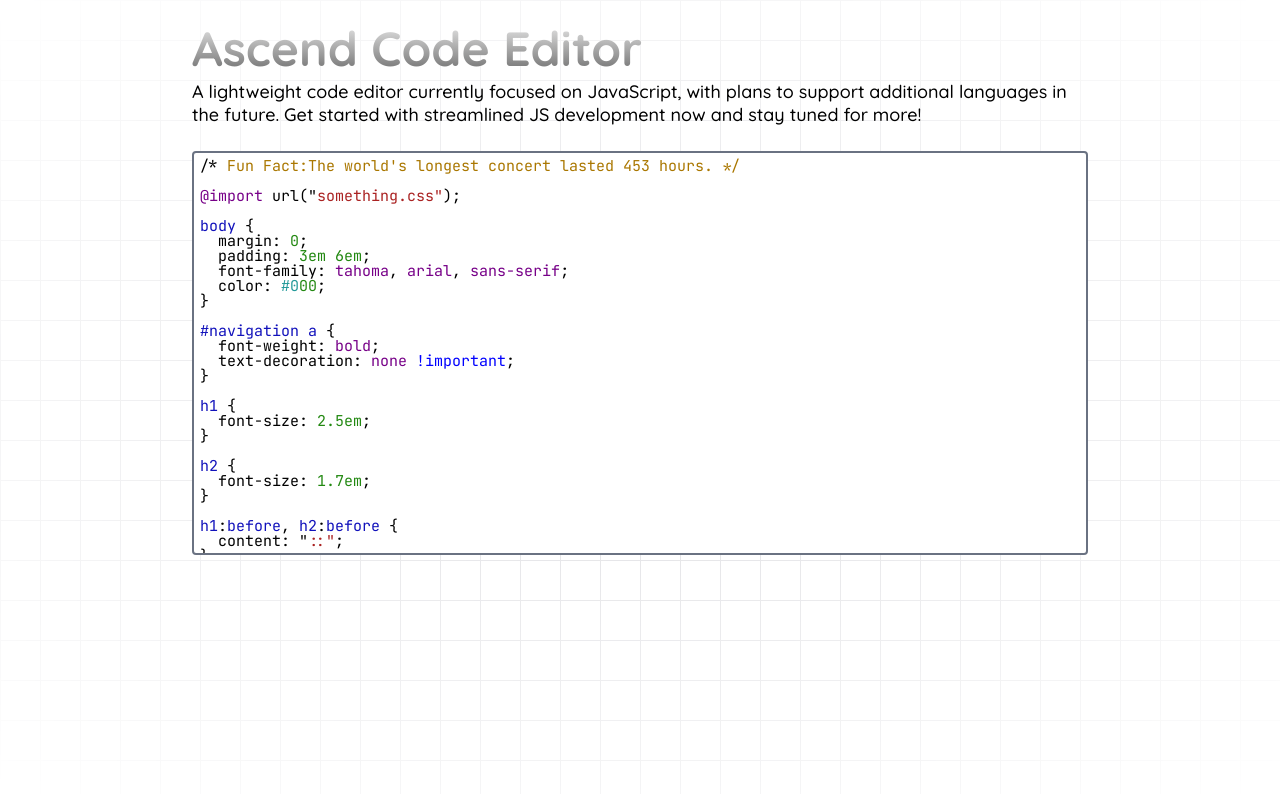
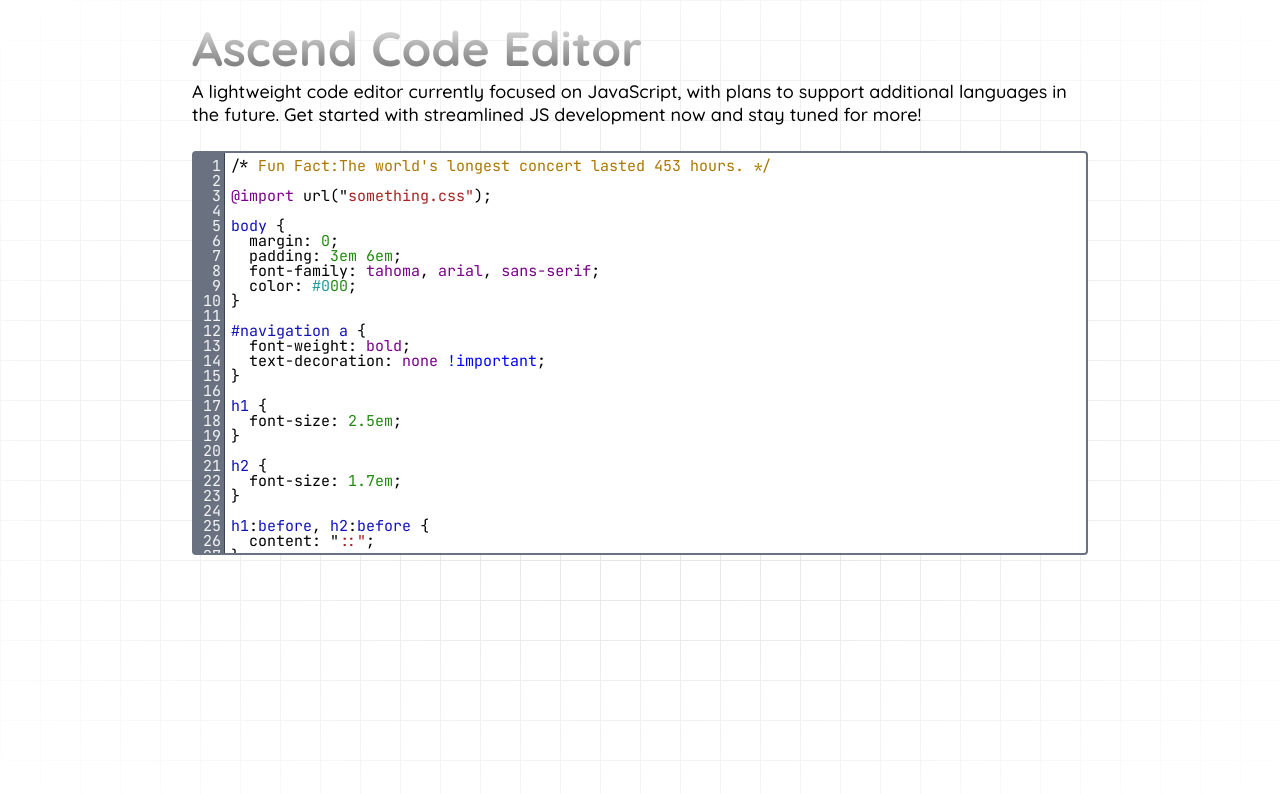
Before and after one commit to harpreetsinghsandhu021/ascend-editor, a website built with Vite: page src/mode/css/index.html in a window 1280 px wide. Built offline with nearby package versions, Linux system fonts and the light colour scheme.

Commit message:
Implements line numbers and improves editor layout structure

```diff
--- a/src/main.ts
+++ b/src/main.ts
@@ -36,6 +36,9 @@ export class AscendEditor {
   showingTo: number = 0;
   measure: HTMLSpanElement;
   lineNumbers?: HTMLDivElement;
+  lineDiv: HTMLElement;
+  gutter: HTMLElement;
+  mover: HTMLElement;
   selectionChanged: any;
   lines: Array<Line>;
   selection: { from: Position; to: Position; inverted?: boolean };
@@ -103,28 +106,40 @@ export class AscendEditor {
     this.options = options;
 
     const div = (this.div = document.createElement("div"));
+    div.className = "ascend-editor";
+
+    div.innerHTML =
+      '<textarea style="position: absolute; width: 10000px; left: -100000px; top: -100000px;"></textarea>' +
+      '<div class="ascend-editor-code">' +
+      '<div style="position: relative"><div><div class="ascend-editor-gutter"></div>' +
+      '<div style="position: relative"><div style="position: absolute; visibility: hidden"><span>-</span></div>' +
+      '<span class="ascend-editor-cursor">&nbsp;</span><div class="ascend-editor-lines"></div></div></div></div>';
+
     if (place.appendChild) {
       place.appendChild(div);
     } else {
       place(div);
     }
-    div.className = "ascend-editor";
-
-    div.innerHTML =
-      '<textarea style="position: absolute; width: 10000px; left: -100000px; top: -100000px;"></textarea>\
-<div class="ascend-editor-code"><div style="position: absolute; visibility: hidden"><span>-</span></div>\
-<div style="position: relative"><span class="ascend-editor-cursor"> </span><div style="position: absolute; left: 0;"></div></div></div>';
-    const textarea = (this.input = div.querySelector(
-      "textarea"
-    ) as HTMLTextAreaElement);
+
+    const textarea = (this.input = div.firstChild as HTMLTextAreaElement);
     const code = (this.code = div.lastChild as HTMLDivElement);
-    this.measure = code.firstChild as HTMLSpanElement;
-    const space = (this.space = code.lastChild);
-    this.cursor = space?.firstChild as HTMLSpanElement;
-    this.visible = this.cursor.nextSibling;
+    const space = (this.space = code.firstChild);
+    const mover = (this.mover = space?.firstChild as HTMLElement);
+    const gutter = (this.gutter = mover?.firstChild as HTMLElement);
+    const measure = (this.measure = mover?.lastChild
+      ?.firstChild as HTMLElement);
+    const cursor = (this.cursor = measure?.nextSibling as HTMLElement);
+    const lineDiv = (this.lineDiv = cursor?.nextSibling as HTMLElement);
+
+    console.log(code);
+    console.log(space);
 
     if (options.tabIndex != null) {
       this.input.tabIndex = options.tabIndex;
+    }
+
+    if (!options.lineNumbers) {
+      (gutter as HTMLElement).style.display = "none";
     }
 
     // if (options.lineNumbers) {
@@ -482,8 +497,8 @@ export class AscendEditor {
     }
 
     // Update display state
-    this.showingFrom = updateLine(this.showingFrom);
-    this.showingTo = updateLine(this.showingTo);
+    // this.showingFrom = updateLine(this.showingFrom);
+    // this.showingTo = updateLine(this.showingTo);
 
     // Update selection state
     this.setSelection(
@@ -504,7 +519,11 @@ export class AscendEditor {
    *
    * @param on - A boolean value indicating the desired state of line numbers.
    */
-  setLineNumbers(on: boolean) {}
+  setLineNumbers(on: boolean) {
+    this.options.lineNumbers = on;
+    this.gutter.style.display = on ? "" : "none";
+    if (on) this.updateGutter();
+  }
 
   /**
    * Helper function for implementing undo/redo in the editor. Handles the process of
@@ -1050,7 +1069,7 @@ export class AscendEditor {
     // Calculate display update range with padding
     let from = Math.min(this.showingFrom, Math.max(visibleFrom - 3, 0));
     let to = Math.floor(
-      Math.max(this.showingTo, Math.min(visibleTo + 3, this.lines.length))
+      Math.max(this.lines.length, Math.max(this.showingTo, visibleTo + 3))
     );
 
     // Track display updates and position
@@ -1062,6 +1081,9 @@ export class AscendEditor {
     // Handle initial gap if exists
     if (at > 0) {
       updates.push({ from: pos, to: pos, size: at, at: 0 });
+    } else if (at < 0) {
+      at = 0;
+      pos -= at;
     }
 
     // Process intact regions to build the list of required display updates.
@@ -1187,14 +1209,17 @@ export class AscendEditor {
     }
 
     // Update the visible content with generated HTML
-    (this.visible as HTMLElement).innerHTML = html.join("");
+    this.lineDiv.innerHTML = html.join("");
 
     // Update internal display state tracking
     this.showingFrom = from;
     this.showingTo = to;
 
     // Position the visible content relative to editor viewport
-    (this.visible as HTMLElement).style.top = from * this.lineHeight() + "px";
+    this.mover.style.top = from * this.lineHeight() + "px";
+    this.gutter.style.top = from * this.lineHeight() + "px";
+
+    this.updateGutter();
   }
 
   /**
@@ -1230,23 +1255,23 @@ export class AscendEditor {
 
       if (extra) {
         // Get reference node for insertion/deletion
-        let nodeAfter = this.visible?.childNodes[rec.at + off + rec.size];
+        let nodeAfter = this.lineDiv.childNodes[rec.at + off + rec.size];
 
         // Remove nodes if region shrank
         for (let j = Math.max(0, -extra); j > 0; j--) {
-          this.visible?.removeChild(
-            nodeAfter ? nodeAfter.previousSibling! : this.visible.lastChild!
+          this.lineDiv.removeChild(
+            nodeAfter ? nodeAfter.previousSibling! : this.lineDiv.lastChild!
           );
         }
 
         // Add nodes if region grew
         for (let j = Math.max(0, extra); j > 0; j--) {
-          this.visible?.insertBefore(document.createElement("div"), nodeAfter!);
+          this.lineDiv.insertBefore(document.createElement("div"), nodeAfter!);
         }
       }
 
       // Get starting node for content updates
-      let node = this.visible?.childNodes[rec.at + off];
+      let node = this.lineDiv.childNodes[rec.at + off];
       // Track if we're within selection
       let inSel = sfrom < rec.from && sto >= rec.from;
 
@@ -1288,7 +1313,34 @@ export class AscendEditor {
     this.showingFrom = from;
     this.showingTo = to;
 
-    (this.visible as HTMLElement).style.top = from * this.lineHeight() + "px";
+    this.lineDiv.style.top = from * this.lineHeight() + "px";
+    this.gutter.style.top = from * this.lineHeight() + "px";
+    if (off) {
+      this.updateGutter();
+    }
+  }
+
+  updateGutter() {
+    if (this.gutter.style.display == "none") return;
+
+    // this.gutter.style.height =
+    //   Math.max(
+    //     this.lineDiv.offsetHeight,
+    //     this.code.clientHeight - 2 * (this.space as HTMLElement).offsetTop
+    //   ) + "px";
+
+    let html = [];
+
+    if (this.options.lineNumbers) {
+      for (let i = this.showingFrom; i < this.showingTo; i++) {
+        html.push("<div>" + (i + 1) + "</div>");
+      }
+
+      this.gutter.innerHTML = html.join("");
+
+      (this.lineDiv.parentNode as HTMLElement).style.marginLeft =
+        this.gutter.offsetWidth + "px";
+    }
   }
 
   restartBlink() {
@@ -1308,8 +1360,8 @@ export class AscendEditor {
    * @returns
    */
   posFromMouse(e: AsEvent) {
-    // Get editor element's offset from document edge
-    let off = eltOffset(this.space as HTMLElement);
+    // Get editor line element's offset from document edge
+    let off = eltOffset(this.lineDiv as HTMLElement);
 
     // Calculate coordinates relative to editor space
     let x = (e.e as MouseEvent).pageX - off.left;
@@ -1321,12 +1373,13 @@ export class AscendEditor {
     }
 
     // Convert vertical position to line number
-    let line = Math.floor(y / this.lineHeight());
+    let line = this.showingFrom + Math.floor(y / this.lineHeight());
+    let clipLine = Math.min(Math.max(0, line), this.lines.length - 1);
 
     // Convert position to editor coordinates and ensure it's within bounds
     return this.clipPosition({
       line: line,
-      ch: this.charFromX(line, x),
+      ch: this.charFromX(clipLine, x),
     });
   }
 
@@ -1376,7 +1429,8 @@ export class AscendEditor {
     if (positionEqual(this.selection.from, this.selection.to)) {
       // Position cursor at the start point
       this.cursor.style.top =
-        this.selection.from.line * this.lineHeight() + "px";
+        (this.selection.from.line - this.showingFrom) * this.lineHeight() +
+        "px";
       this.cursor.style.left =
         this.charX(this.selection.from.line, this.selection.from.ch) + "px";
       this.cursor.style.display = "";
@@ -2016,12 +2070,15 @@ export class AscendEditor {
   endOperation() {
     if (this.selectionChanged) {
       // If the selection has changed, update the display to reflect the new selection.
+      this.scrollCursorIntoView();
+    }
+
+    if (this.changes.length) this.updateDisplay(this.changes);
+
+    if (this.changes.length) {
       this.updateCursor();
       this.restartBlink();
-      this.scrollCursorIntoView();
-    }
-
-    if (this.changes.length) this.updateDisplay(this.changes);
+    }
 
     // Check if the selection spans multiple lines or if lines have been shifted.
     if (
--- a/src/style.css
+++ b/src/style.css
@@ -81,12 +81,12 @@ body {
   background: #88f !important;
 }
 
-.ascend-editor-line-numbers {
-  @apply bg-gray-500 border-r-1 border-gray-700 text-gray-100 text-right float-left -mt-[0.4em] mr-[0.4em]
+.ascend-editor-gutter {
+  @apply bg-gray-500 h-full border-r-1 border-gray-700 text-gray-100 text-right float-left -mt-[0.4em] mr-[0.4em]
   -mb-[0.4em]
   -ml-[0.4em]
   pt-[0.4em]
   pr-[0.2em]
   pb-[0.4em]
-  pl-[0.4em];
+  pl-[0.6em];
 }
```
